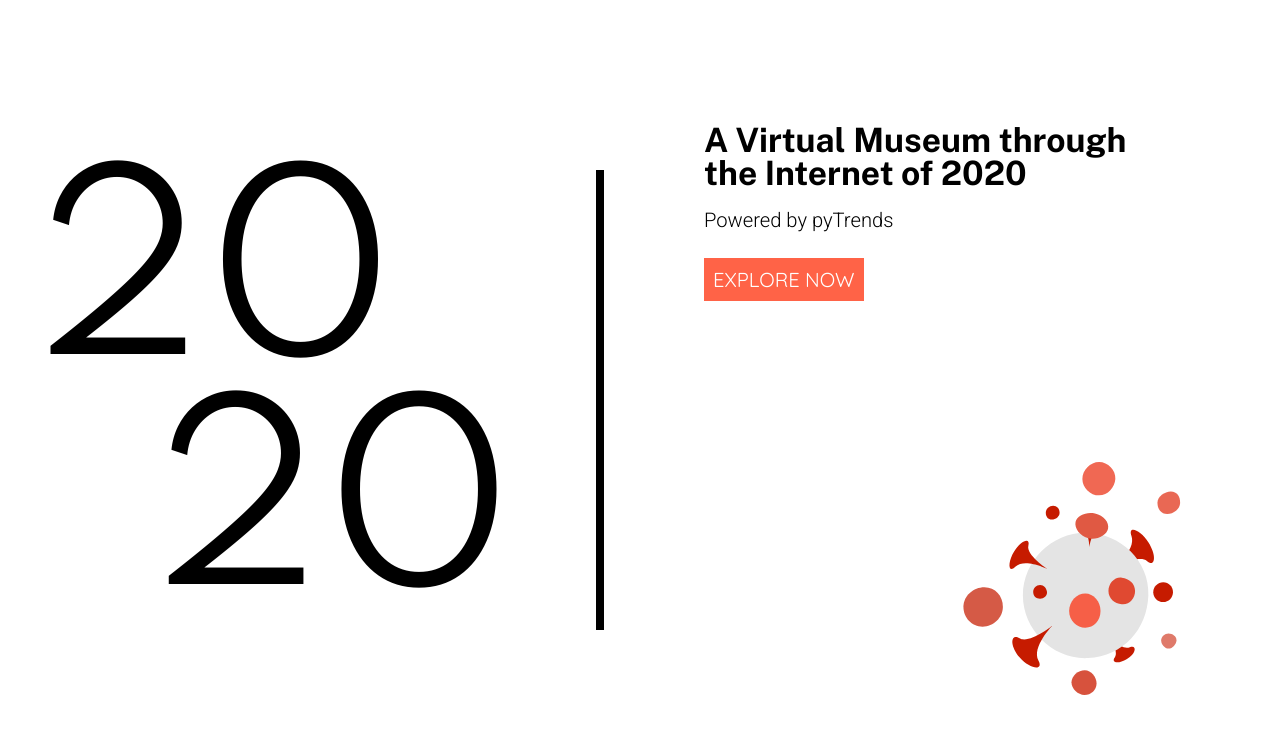
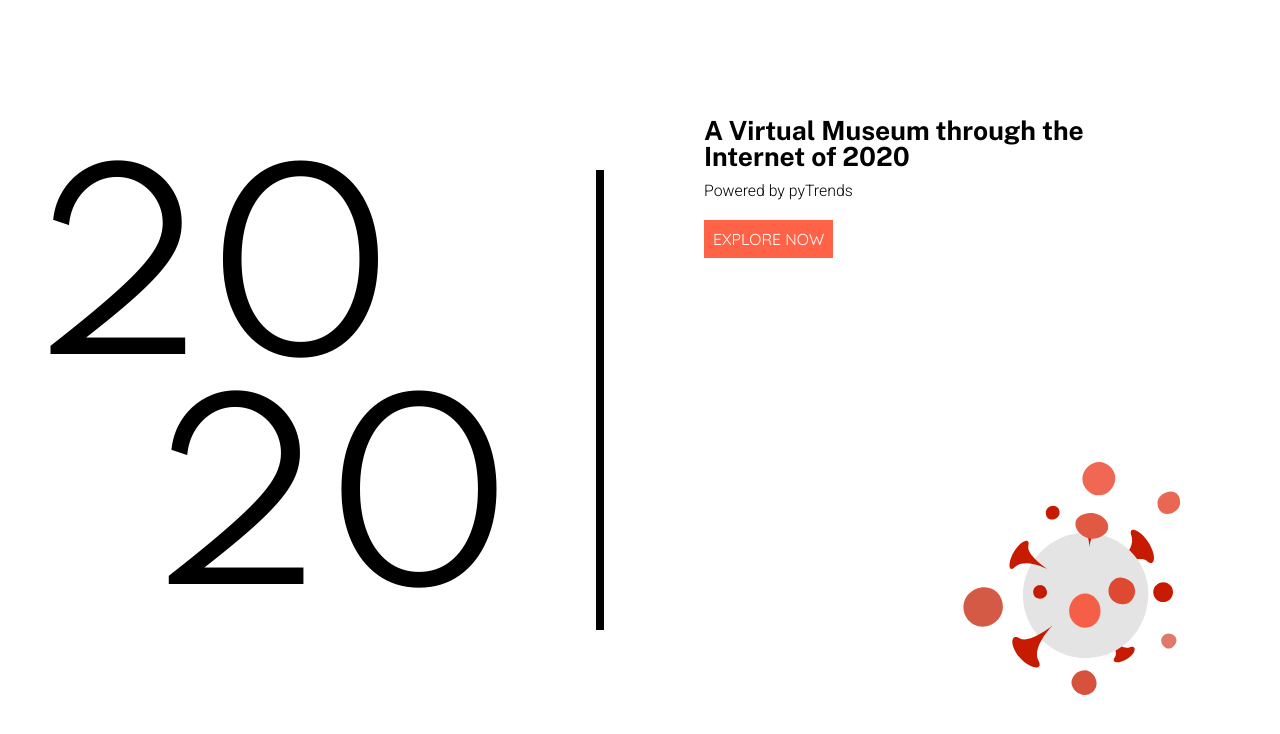
Before and after one commit to meglhowley/20TRENDY, a React (Create React App) app in the folder client/: page / in a window 1280 px wide. Shown: the top 734 px of the page. Built offline with nearby package versions, Linux system fonts and the light colour scheme; no server answers; a web font is replaced by a local one.

Commit message:
fixed font size

```diff
--- a/client/src/App.css
+++ b/client/src/App.css
@@ -39,7 +39,7 @@ body {
 
 .bio {
   position: absolute;
-  font-size: 1.75vw;
+  font-size: 1.1em;
   text-align: left;
   font-family: 'Public Sans', sans-serif;
   width: 480px;
```
